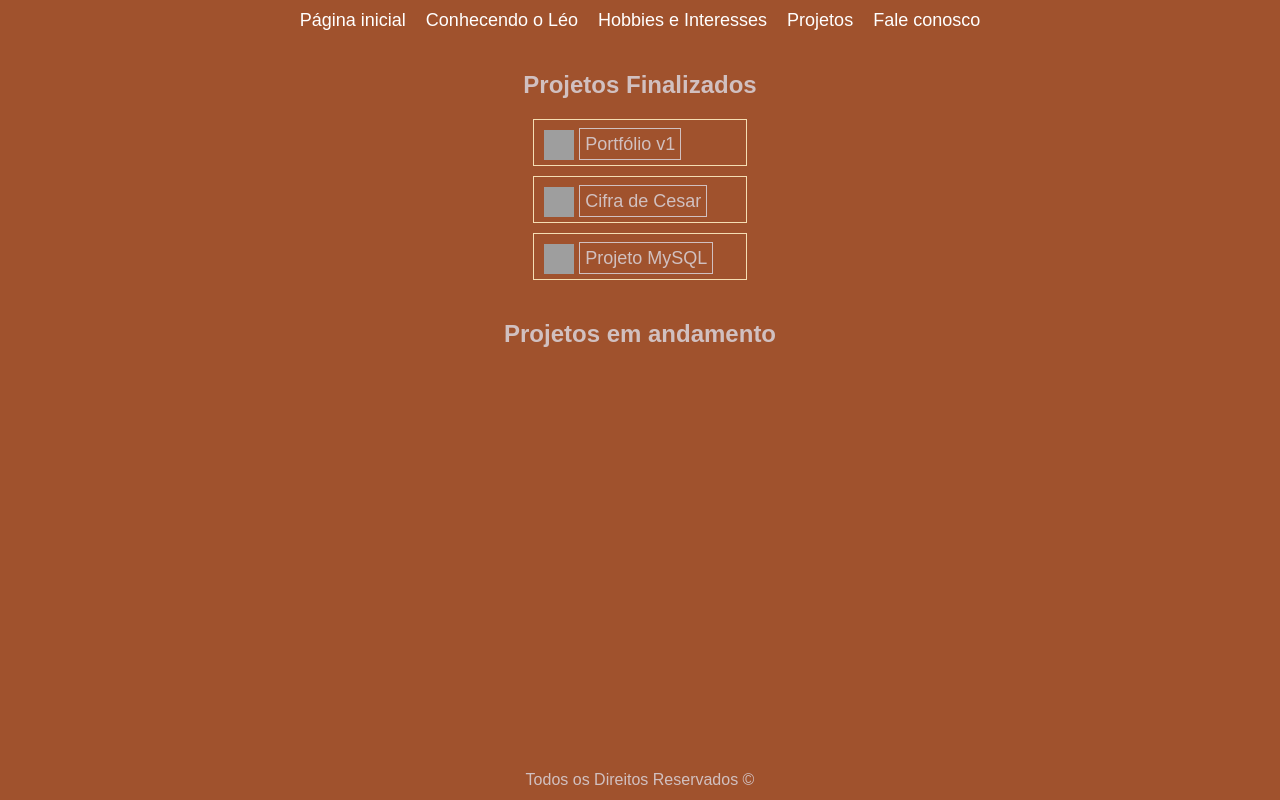
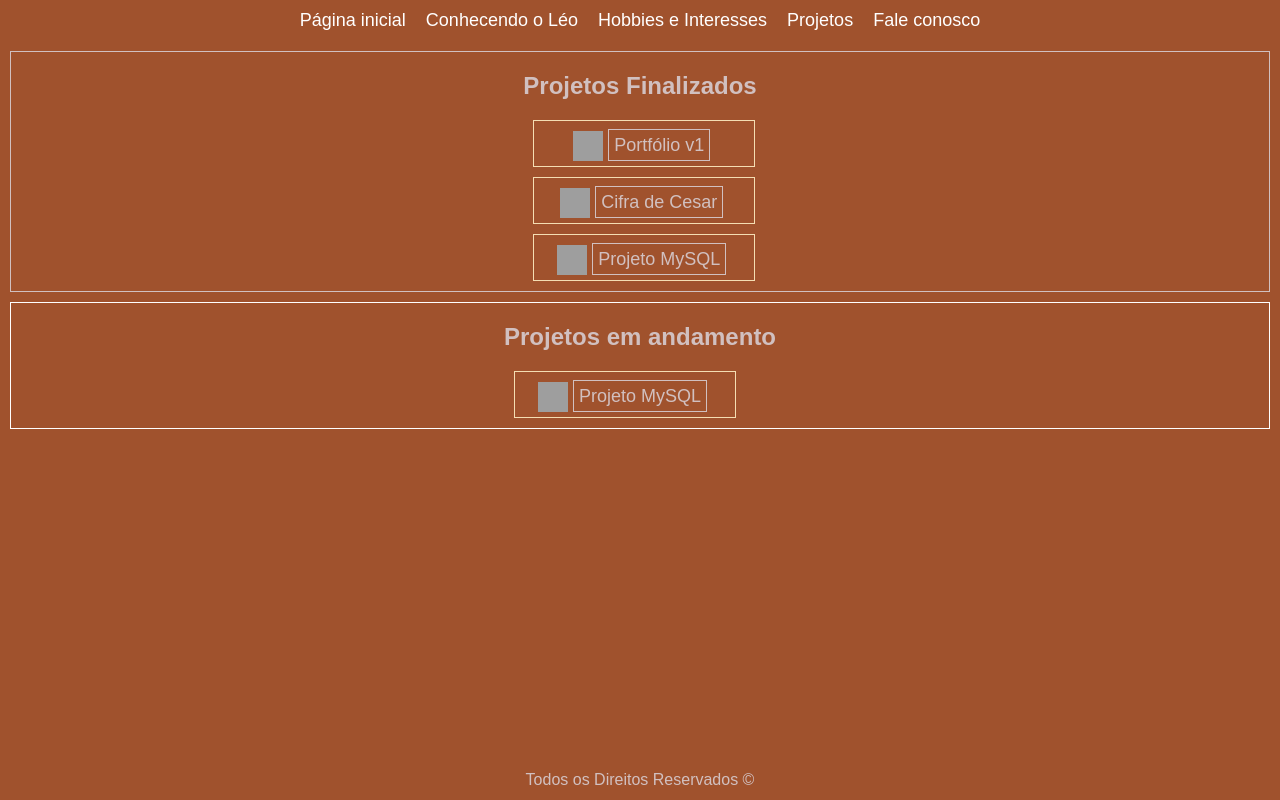
Before and after one commit to lrmello/portfolio-leo, a React (Vite) app in the folder portfolio-leo/: page /projetos in a window 1280 px wide. Built offline with nearby package versions, Linux system fonts and the light colour scheme; grey boxes are pictures that could not be loaded; a web font is replaced by a local one.

Commit message:
Ajuste e centralização dos textos da página projetos

```diff
--- a/portfolio-leo/src/Pages/Projetos/Projetos.jsx
+++ b/portfolio-leo/src/Pages/Projetos/Projetos.jsx
@@ -48,7 +48,19 @@ export default function Projetos() {
       </section>
 
       <section className={styles.projetosAndamento}>
+        <div className={styles.projetoContainer}>
         <h1>Projetos em andamento</h1>
+        <div className={styles.containerMini}>
+            <img src={IconProjeto} alt="" className={styles.img} />
+            <a
+              href="https://github.com/lrmello/projetoModuloUmResilia"
+              className={styles.links}
+              target="_blank"
+            >
+              Projeto MySQL
+            </a>
+          </div>
+          </div>
       </section>
       <Footer />
     </div>
--- a/portfolio-leo/src/Pages/Projetos/Projetos.module.css
+++ b/portfolio-leo/src/Pages/Projetos/Projetos.module.css
@@ -4,6 +4,8 @@
     align-items: center;
     justify-content: center;
     flex-direction: row;
+    text-align: ce;
+    border: 1px solid;
 }
 
 .projetosAndamento{
@@ -11,6 +13,9 @@
     display: flex;
     align-items: center;
     justify-content: center;
+    flex-direction: row;
+    text-align: center;
+    border: 1px solid white;
 }
 
 .projetosContainer{
@@ -25,6 +30,8 @@
     border: 1px solid wheat;
     padding: 10px;
     max-width: 200px;
+    width: 100%;
+    text-align: center;
 }
 
 .img{
```
